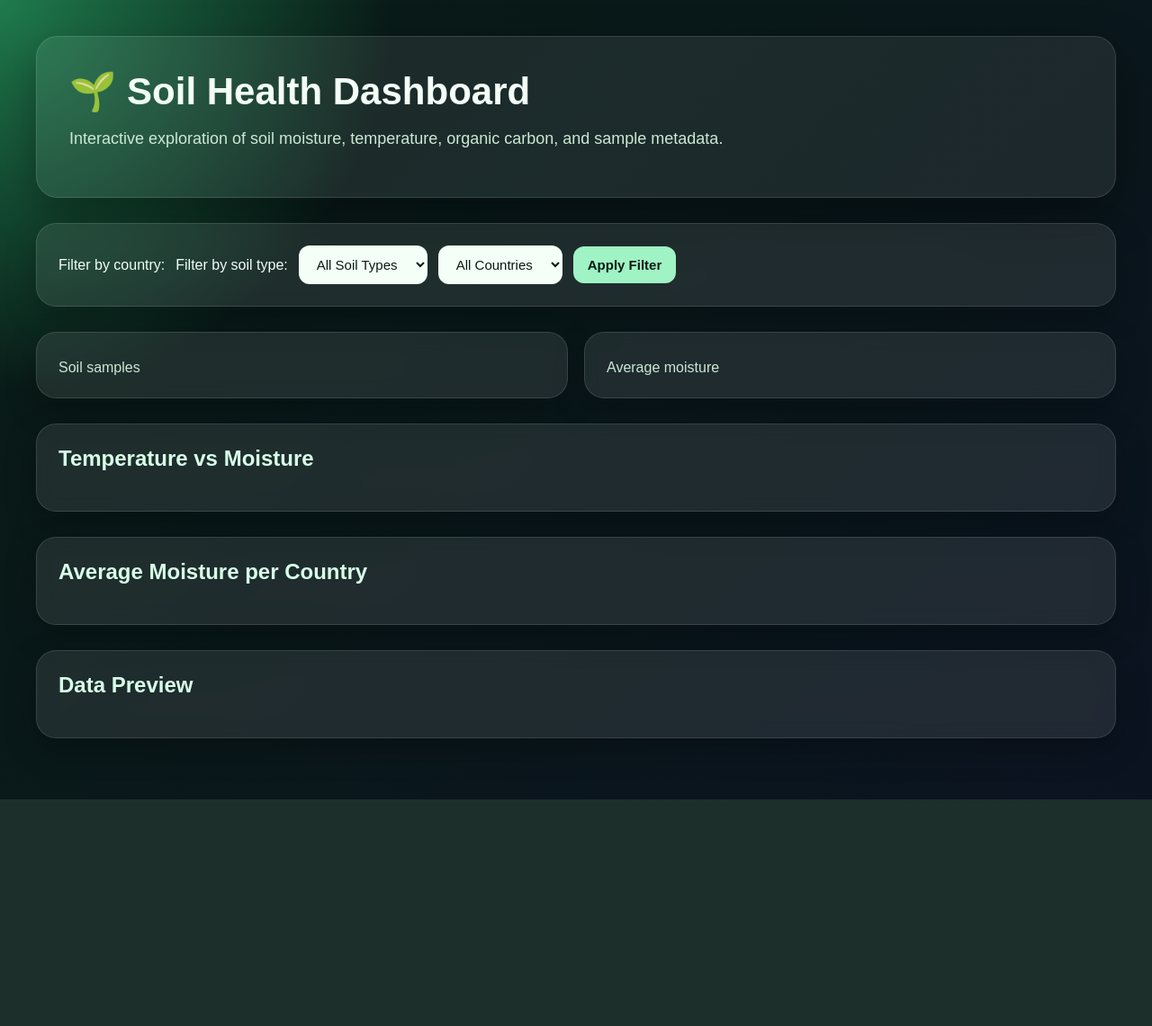
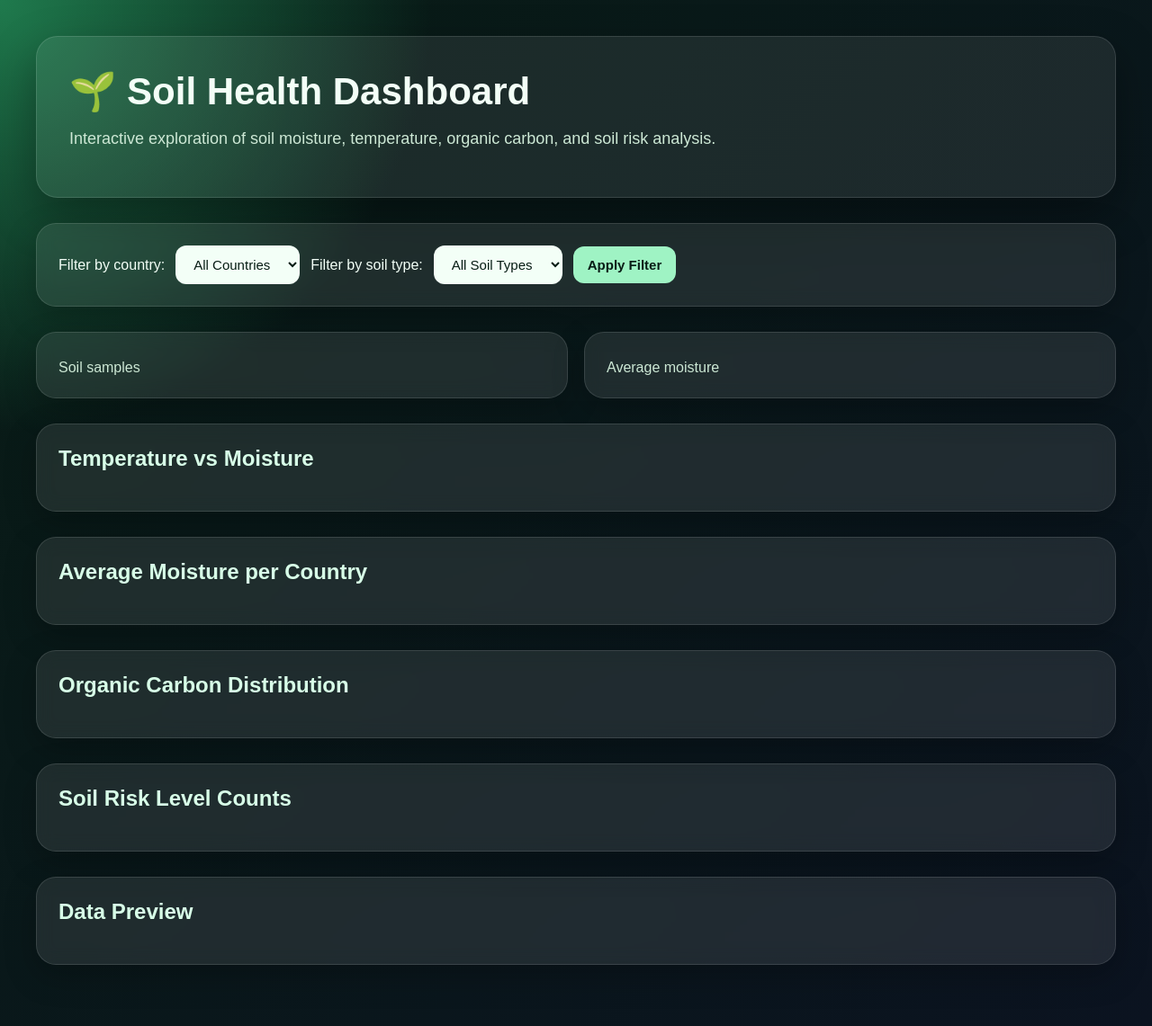
Before and after one commit to persiansushiant/soil-ml-dashboard, a Flask app: template templates/index.html in a window 1280 px wide. Shown: the whole page at 90% size. Before the commit the page ends 889 px from the top, so only its background shows below. Run offline with Flask 3, Linux system fonts and the light colour scheme; the template is opened without the code that fills it, so the values that code supplies are empty.

Commit message:
Build complete interactive soil dashboard UI

```diff
--- a/app.py
+++ b/app.py
@@ -5,9 +5,20 @@ import plotly.express as px
 app = Flask(__name__)
 
 
+def classify_risk(moisture):
+    if moisture < 10:
+        return "High Risk"
+    elif moisture <= 20:
+        return "Medium Risk"
+    else:
+        return "Low Risk"
+
+
 @app.route("/")
 def home():
     original_df = pd.read_csv("soil_data.csv")
+
+    original_df["risk_level"] = original_df["moisture"].apply(classify_risk)
 
     selected_country = request.args.get("country")
     selected_soil_type = request.args.get("soil_type")
@@ -31,10 +42,9 @@ def home():
         x="temperature",
         y="moisture",
         color="soil_type",
-        hover_data=["location", "country", "ph", "organic_carbon"],
+        hover_data=["location", "country", "ph", "organic_carbon", "risk_level"],
         title="Temperature vs Moisture"
     )
-
     chart = scatter_fig.to_html(full_html=False)
 
     avg_by_country = (
@@ -49,8 +59,30 @@ def home():
         y="moisture",
         title="Average Moisture per Country"
     )
+    bar_chart = bar_fig.to_html(full_html=False)
 
-    bar_chart = bar_fig.to_html(full_html=False)
+    hist_fig = px.histogram(
+        df,
+        x="organic_carbon",
+        nbins=8,
+        title="Organic Carbon Distribution"
+    )
+    hist_chart = hist_fig.to_html(full_html=False)
+
+    risk_counts = (
+        df["risk_level"]
+        .value_counts()
+        .reset_index()
+    )
+    risk_counts.columns = ["risk_level", "count"]
+
+    risk_fig = px.bar(
+        risk_counts,
+        x="risk_level",
+        y="count",
+        title="Soil Risk Level Counts"
+    )
+    risk_chart = risk_fig.to_html(full_html=False)
 
     table = df.head(10).to_html(index=False)
 
@@ -60,11 +92,15 @@ def home():
         avg_moisture=avg_moisture,
         chart=chart,
         bar_chart=bar_chart,
+        hist_chart=hist_chart,
+        risk_chart=risk_chart,
         table=table,
         countries=countries,
         soil_types=soil_types,
         selected_country=selected_country,
         selected_soil_type=selected_soil_type
     )
+
+
 if __name__ == "__main__":
     app.run(debug=True)
--- a/templates/index.html
+++ b/templates/index.html
@@ -142,80 +142,163 @@
 </head>
 
 <body>
+
     <div class="page">
 
         <section class="hero">
             <h1>🌱 Soil Health Dashboard</h1>
+
             <p>
-                Interactive exploration of soil moisture, temperature,
-                organic carbon, and sample metadata.
+                Interactive exploration of soil moisture,
+                temperature, organic carbon, and soil risk analysis.
             </p>
         </section>
 
         <div class="card">
+
             <form method="GET">
-                <label for="country">Filter by country:</label>
-<label for="soil_type">Filter by soil type:</label>
 
-<select name="soil_type" id="soil_type">
-    <option value="">All Soil Types</option>
+                <label for="country">
+                    Filter by country:
+                </label>
 
-    {% for soil_type in soil_types %}
-        <option value="{{ soil_type }}"
-            {% if soil_type == selected_soil_type %}selected{% endif %}>
-            {{ soil_type }}
-        </option>
-    {% endfor %}
-</select>
                 <select name="country" id="country">
-                    <option value="">All Countries</option>
+
+                    <option value="">
+                        All Countries
+                    </option>
 
                     {% for country in countries %}
+
                         <option value="{{ country }}"
                             {% if country == selected_country %}selected{% endif %}>
+
                             {{ country }}
+
                         </option>
+
                     {% endfor %}
+
                 </select>
 
-                <button type="submit">Apply Filter</button>
+
+                <label for="soil_type">
+                    Filter by soil type:
+                </label>
+
+                <select name="soil_type" id="soil_type">
+
+                    <option value="">
+                        All Soil Types
+                    </option>
+
+                    {% for soil_type in soil_types %}
+
+                        <option value="{{ soil_type }}"
+                            {% if soil_type == selected_soil_type %}selected{% endif %}>
+
+                            {{ soil_type }}
+
+                        </option>
+
+                    {% endfor %}
+
+                </select>
+
+                <button type="submit">
+                    Apply Filter
+                </button>
+
             </form>
+
         </div>
 
+
         <section class="stats">
+
             <div class="stat-card">
-                <div class="stat-number">{{ sample_count }}</div>
-                <div class="stat-label">Soil samples</div>
+
+                <div class="stat-number">
+                    {{ sample_count }}
+                </div>
+
+                <div class="stat-label">
+                    Soil samples
+                </div>
+
             </div>
 
+
             <div class="stat-card">
-                <div class="stat-number">{{ avg_moisture }}</div>
-                <div class="stat-label">Average moisture</div>
+
+                <div class="stat-number">
+                    {{ avg_moisture }}
+                </div>
+
+                <div class="stat-label">
+                    Average moisture
+                </div>
+
             </div>
+
         </section>
 
+
         <div class="card">
-            <h2>Temperature vs Moisture</h2>
+
+            <h2>
+                Temperature vs Moisture
+            </h2>
+
             {{ chart | safe }}
+
         </div>
 
+
         <div class="card">
-            <h2>Average Moisture per Country</h2>
+
+            <h2>
+                Average Moisture per Country
+            </h2>
+
             {{ bar_chart | safe }}
+
         </div>
 
-        {% if hist_chart %}
-        <div class="card">
-            <h2>Organic Carbon Distribution</h2>
-            {{ hist_chart | safe }}
-        </div>
-        {% endif %}
 
         <div class="card">
-            <h2>Data Preview</h2>
+
+            <h2>
+                Organic Carbon Distribution
+            </h2>
+
+            {{ hist_chart | safe }}
+
+        </div>
+
+
+        <div class="card">
+
+            <h2>
+                Soil Risk Level Counts
+            </h2>
+
+            {{ risk_chart | safe }}
+
+        </div>
+
+
+        <div class="card">
+
+            <h2>
+                Data Preview
+            </h2>
+
             {{ table | safe }}
+
         </div>
 
     </div>
+
 </body>
 </html>
```
